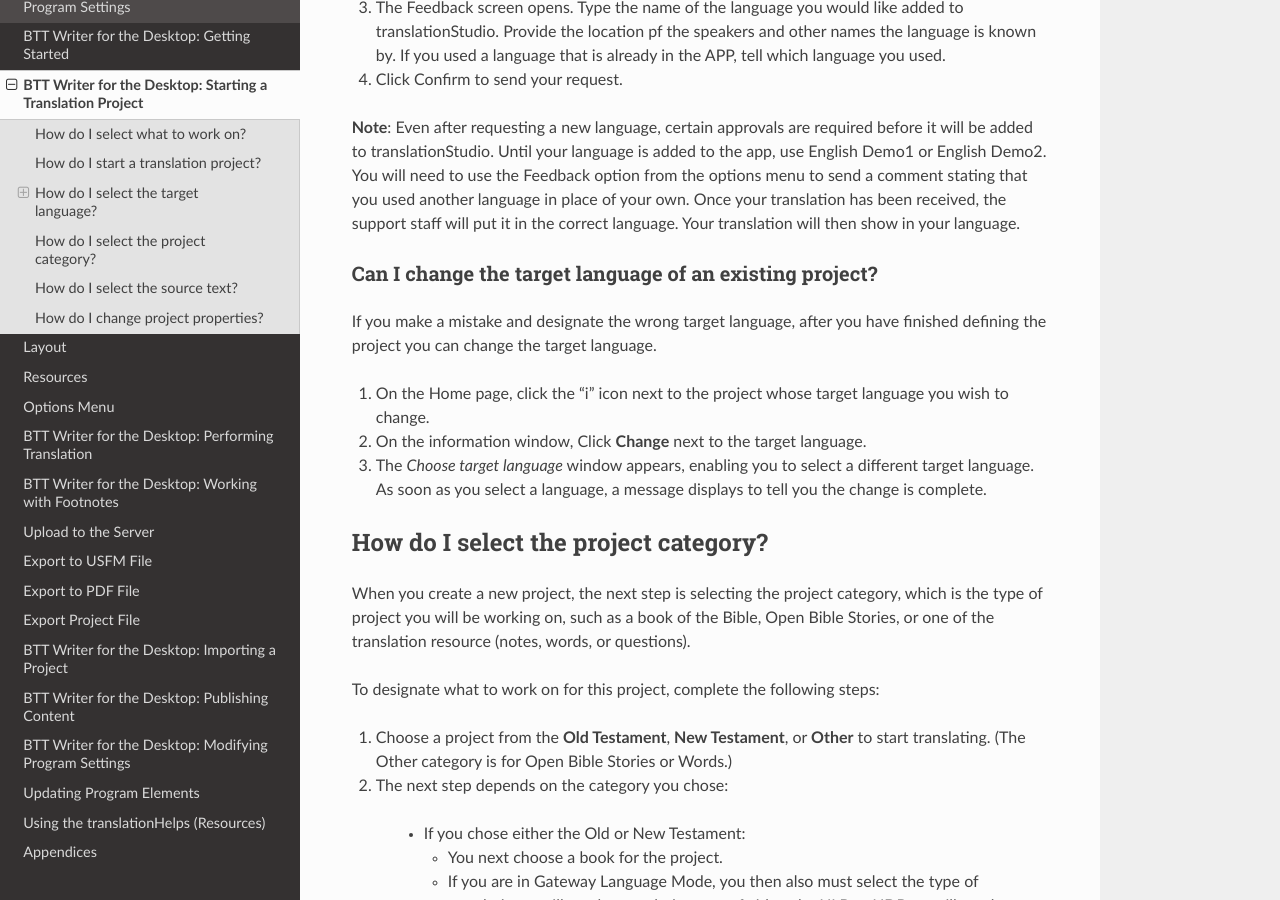
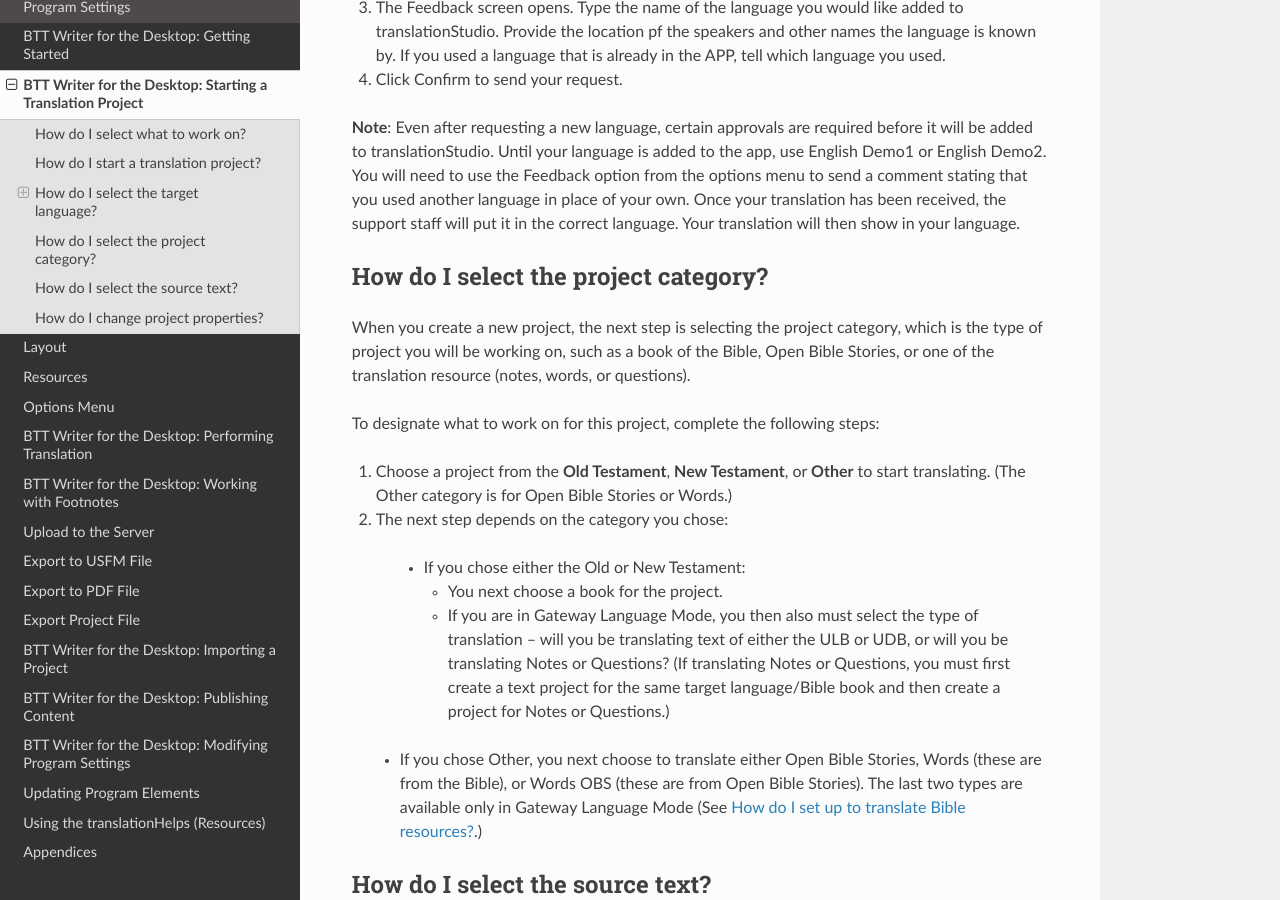
Before and after one commit to mondele/btt-writer-docs, a Sphinx documentation site: the page built from docs/dStart.rst, in a window 1280 px wide and 900 px high, scrolled down 1723 px. Built offline with Sphinx 7.4.7 and the Read the Docs theme 2.0.0, drawn with Linux system fonts in a browser that asks for light colours; pages that are not in the unit, such as notebooks, are missing from menus; some of the changed text lies outside the part shown.

Commit message:
Update dStart.rst

```diff
--- a/docs/dStart.rst
+++ b/docs/dStart.rst
@@ -61,16 +61,7 @@
 
 **Note**: Even after requesting a new language, certain approvals are required before it will be added to translationStudio. Until your language is added to the app, use English Demo1 or English Demo2. You will need to use the Feedback option from the options menu to send a comment stating that you used another language in place of your own. Once your translation has been received, the support staff will put it in the correct language. Your translation will then show in your language.
 
-Can I change the target language of an existing project?
-^^^^^^^^^^^^^^^^^^^^^^^^^^^^^^^^^^^^^^^^^^^^^^^^^^^^^^^^^^
 
-If you make a mistake and designate the wrong target language, after you have finished defining the project you can change the target language.
-
-1. On the Home page, click the "i" icon next to the project whose target language you wish to change.
-
-2. On the information window, Click **Change** next to the target language.
-
-3. The *Choose target language* window appears, enabling you to select a different target language. As soon as you select a language, a message displays to tell you the change is complete.
 
 How do I select the project category?
 ---------------------------------------
@@ -120,7 +111,7 @@
 
 1.	Target language:
 
-    *	On the Home page, click the   icon next to the project whose target language you wish to change.
+    *	On the Home page, click the "i" icon next to the project whose target language you wish to change.
 
     *	On the information window, click Change next to the target language.
 
```
